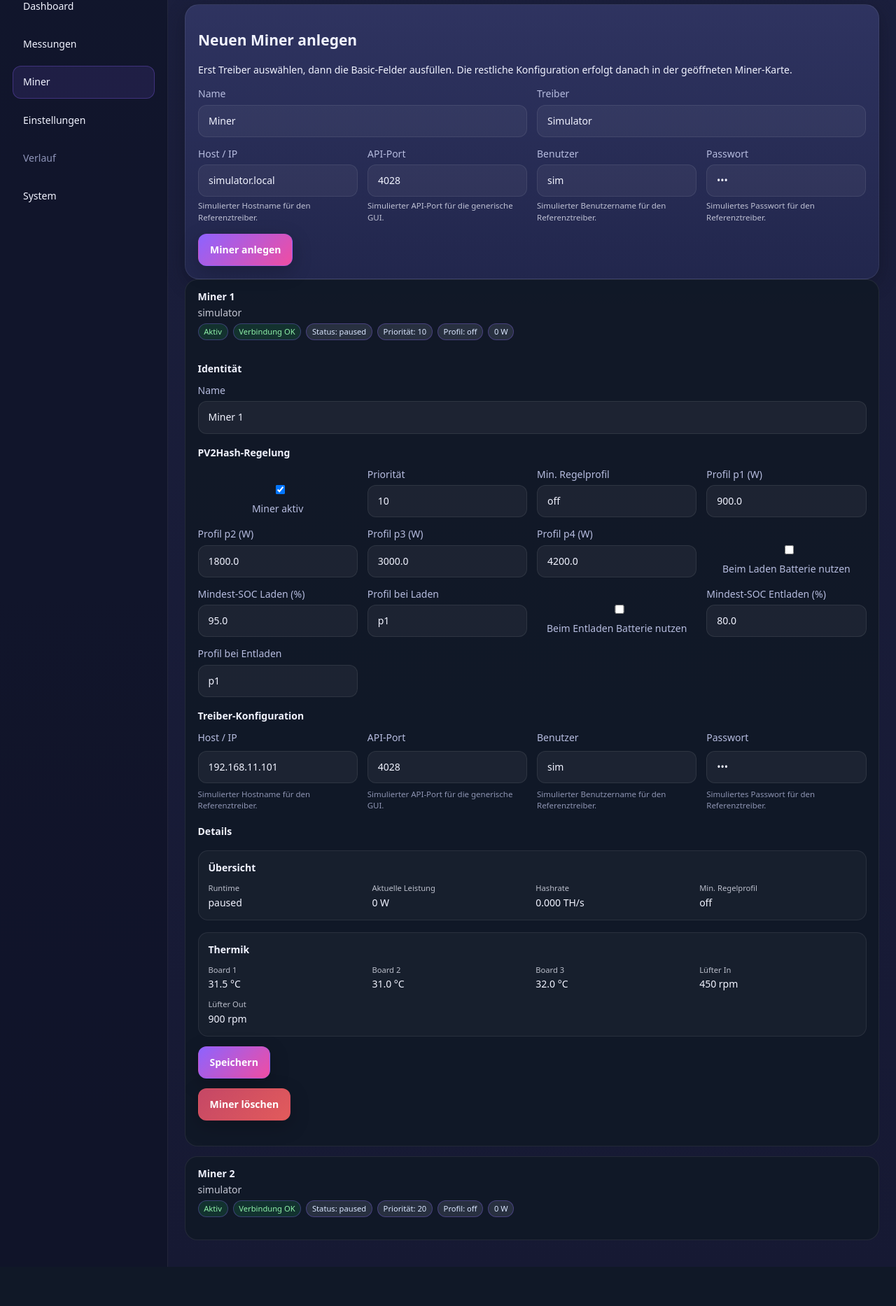
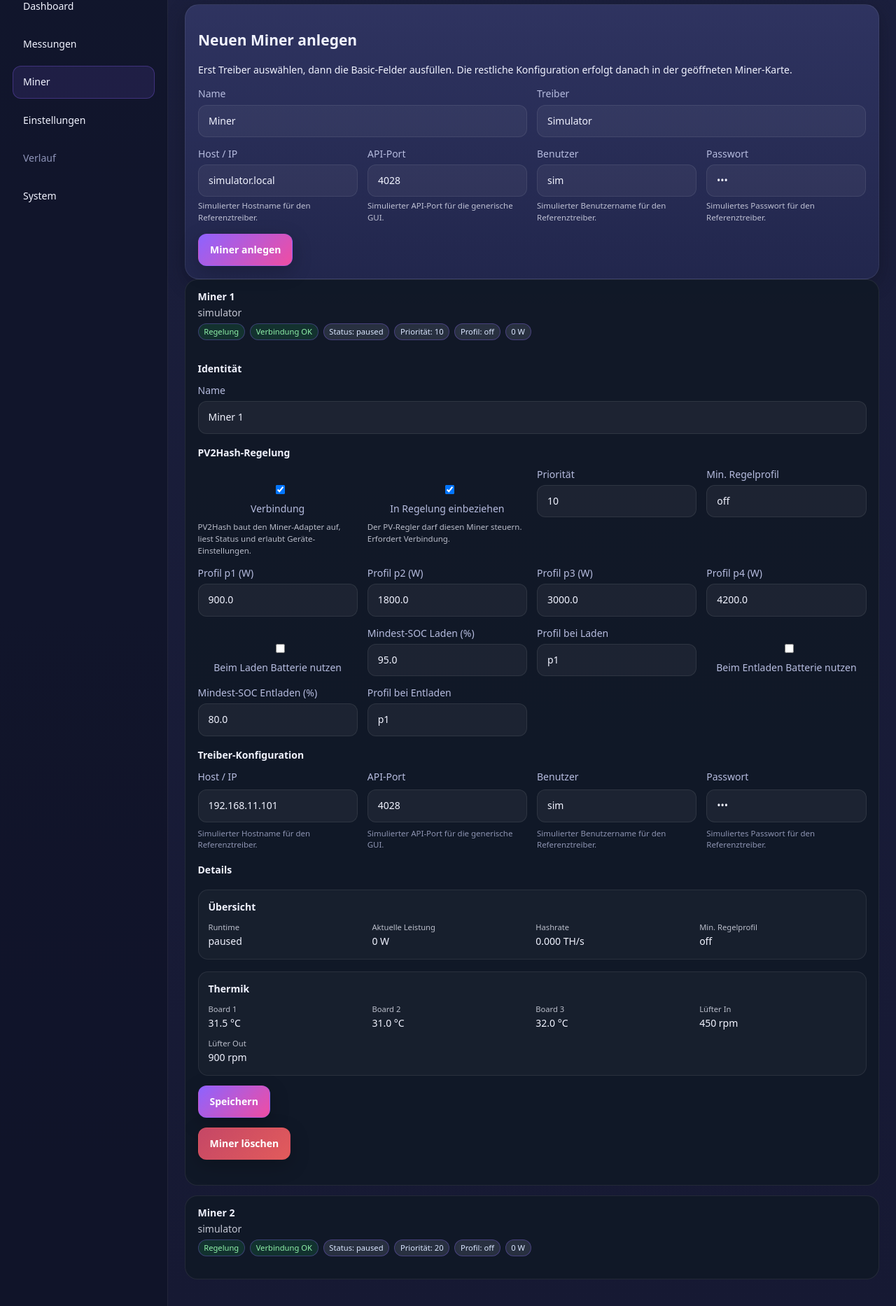
Before and after one commit to phlupp/pv2hash, a FastAPI app: page /miners in a window 1280 px wide, after a click that opens the changed part. Shown: the part 110-1976 px from the top of the page at 70% size. Before the commit the page ends 1920 px from the top, so only its background shows below. Run offline with FastAPI, Linux system fonts and the light colour scheme; some libraries are stand-ins or nearby versions.

Commit message:
Split miner connection and control enable flags

```diff
--- a/pv2hash/app.py
+++ b/pv2hash/app.py
@@ -118,7 +118,8 @@ def _core_control_schema() -> list[DriverField]:
         _choice("p4", "p4"),
     )
     return [
-        DriverField(name="enabled", label="Miner aktiv", type="checkbox", default=True),
+        DriverField(name="monitor_enabled", label="Verbindung", type="checkbox", default=True, help="PV2Hash baut den Miner-Adapter auf, liest Status und erlaubt Geräte-Einstellungen."),
+        DriverField(name="control_enabled", label="In Regelung einbeziehen", type="checkbox", default=True, help="Der PV-Regler darf diesen Miner steuern. Erfordert Verbindung."),
         DriverField(name="priority", label="Priorität", type="number", default=100, placeholder="100"),
         DriverField(name="min_regulated_profile", label="Min. Regelprofil", type="select", default="off", choices=min_profile_choices),
         DriverField(name="profiles.p1.power_w", label="Profil p1 (W)", type="number", default=900),
@@ -255,7 +256,8 @@ def _miner_card_summary(miner_cfg: dict, runtime: dict) -> dict:
     reachable = runtime.get("reachable") if runtime else None
     runtime_state = runtime.get("runtime_state") if runtime else None
     return {
-        "active": bool(miner_cfg.get("enabled", True)),
+        "monitor_enabled": bool(miner_cfg.get("monitor_enabled", True)),
+        "control_enabled": bool(miner_cfg.get("control_enabled", True)),
         "connection_ok": True if reachable is True else False if reachable is False else None,
         "runtime_state": runtime_state or "unknown",
         "priority": miner_cfg.get("priority", 100),
@@ -332,14 +334,15 @@ def _build_dashboard_miner_rows() -> list[dict]:
 
     def _sort_key(miner_cfg: dict) -> tuple[int, int, str]:
         return (
-            0 if bool(miner_cfg.get("enabled", True)) else 1,
+            0 if bool(miner_cfg.get("control_enabled", True)) else 1,
             int(miner_cfg.get("priority", 100)),
             str(miner_cfg.get("name", "")).lower(),
         )
 
     for miner_cfg in sorted(config_miners, key=_sort_key):
         runtime_miner = runtime_map.get(miner_cfg.get("id"))
-        enabled = bool(miner_cfg.get("enabled", True))
+        monitor_enabled = bool(miner_cfg.get("monitor_enabled", True))
+        control_enabled = bool(miner_cfg.get("control_enabled", True))
         runtime_state_normalized = str(
             getattr(runtime_miner, "runtime_state", "unknown") or "unknown"
         ).lower()
@@ -370,10 +373,11 @@ def _build_dashboard_miner_rows() -> list[dict]:
                 "profile": profile,
                 "power_text": power_text,
                 "hashrate_text": hashrate_text,
-                "enabled": enabled,
+                "monitor_enabled": monitor_enabled,
+                "control_enabled": control_enabled,
                 "reachable": reachable,
                 "is_running": is_running,
-                "action_label": "Pause" if enabled else "Aktivieren",
+                "action_label": "Aus Regelung nehmen" if control_enabled else "In Regelung aufnehmen",
             }
         )
     return rows
@@ -1119,7 +1123,8 @@ async def control_loop() -> None:
                 continue
 
             profile_switch_requested = len(miners) == len(decision.profiles) and any(
-                getattr(miner.info, "profile", None) != profile
+                miner.is_active_for_distribution()
+                and getattr(miner.info, "profile", None) != profile
                 for miner, profile in zip(miners, decision.profiles)
             )
 
@@ -1128,6 +1133,8 @@ async def control_loop() -> None:
                     logger.info("Stopping stale profile apply after runtime reload")
                     aborted = True
                     break
+                if not miner.is_active_for_distribution():
+                    continue
                 await miner.set_profile(profile)
 
             if aborted:
@@ -1474,7 +1481,8 @@ async def add_miner(request: Request):
         "id": miner_id,
         "name": "Miner",
         "driver": driver,
-        "enabled": True,
+        "monitor_enabled": True,
+        "control_enabled": True,
         "priority": 100,
         "host": "",
         "settings": {},
@@ -1544,6 +1552,9 @@ async def update_miner(request: Request):
             value = _coerce_field_value(field, raw, fallback=fallback)
             _set_nested_value(updated, field.name, value)
 
+        if bool(updated.get("control_enabled", True)):
+            updated["monitor_enabled"] = True
+
         validation_error = _validate_profile_values(
             profile_values=updated.get("profiles", {}),
             runtime_constraints=runtime_map.get(miner_id),
@@ -1559,8 +1570,8 @@ async def update_miner(request: Request):
         miner.clear()
         miner.update(updated)
         logger.info(
-            "Miner updated via metadata UI: id=%s name=%s driver=%s host=%s enabled=%s",
-            miner.get("id"), miner.get("name"), driver, miner.get("host"), miner.get("enabled")
+            "Miner updated via metadata UI: id=%s name=%s driver=%s host=%s control_enabled=%s",
+            miner.get("id"), miner.get("name"), driver, miner.get("host"), miner.get("control_enabled")
         )
         break
 
@@ -1569,24 +1580,26 @@ async def update_miner(request: Request):
     return RedirectResponse(url=f"/miners?saved=1&open={miner_id}", status_code=303)
 
 
-@app.post("/miners/set-enabled")
-async def set_miner_enabled_from_dashboard(
+@app.post("/miners/set-control-enabled")
+async def set_miner_control_enabled_from_dashboard(
     miner_id: str = Form(...),
-    enabled: str = Form(...),
+    control_enabled: str = Form(...),
     next_url: str = Form("/"),
 ):
     target_url = str(next_url or "/").strip() or "/"
-    desired_enabled = str(enabled).strip().lower() in {"1", "true", "on", "yes"}
+    desired_control_enabled = str(control_enabled).strip().lower() in {"1", "true", "on", "yes"}
     found = False
 
     for miner in state.config.get("miners", []):
         if miner.get("id") != miner_id:
             continue
-        miner["enabled"] = desired_enabled
+        miner["control_enabled"] = desired_control_enabled
+        if desired_control_enabled:
+            miner["monitor_enabled"] = True
         found = True
         logger.info(
-            "Miner %s from dashboard: id=%s name=%s host=%s",
-            "activated" if desired_enabled else "paused",
+            "Miner control %s from dashboard: id=%s name=%s host=%s",
+            "enabled" if desired_control_enabled else "disabled",
             miner_id,
             miner.get("name"),
             miner.get("host"),
@@ -1597,7 +1610,7 @@ async def set_miner_enabled_from_dashboard(
         save_config(state.config)
         reload_runtime()
         separator = "&" if "?" in target_url else "?"
-        action_name = "enabled" if desired_enabled else "paused"
+        action_name = "control_enabled" if desired_control_enabled else "control_disabled"
         target_url = f"{target_url}{separator}miner_action={action_name}"
 
     return RedirectResponse(url=target_url, status_code=303)
--- a/pv2hash/config/defaults.py
+++ b/pv2hash/config/defaults.py
@@ -71,7 +71,8 @@ DEFAULT_CONFIG = {
             "name": "Miner 1",
             "host": "192.168.11.101",
             "driver": "simulator",
-            "enabled": True,
+            "monitor_enabled": True,
+            "control_enabled": True,
             "priority": 10,
             "serial_number": "SIM-M1",
             "model": "Simulator",
@@ -98,7 +99,8 @@ DEFAULT_CONFIG = {
             "name": "Miner 2",
             "host": "192.168.11.102",
             "driver": "simulator",
-            "enabled": True,
+            "monitor_enabled": True,
+            "control_enabled": True,
             "priority": 20,
             "serial_number": "SIM-M2",
             "model": "Simulator",
--- a/pv2hash/miners/base.py
+++ b/pv2hash/miners/base.py
@@ -120,4 +120,8 @@ class MinerAdapter(ABC):
         return self.get_min_regulated_profile() == "off"
 
     def is_active_for_distribution(self) -> bool:
-        return bool(self.info.enabled and self.info.is_active)
+        return bool(
+            self.info.monitor_enabled
+            and self.info.control_enabled
+            and self.info.is_active
+        )
--- a/pv2hash/models/config_models.py
+++ b/pv2hash/models/config_models.py
@@ -15,7 +15,8 @@ class MinerConfig:
     name: str
     host: str
     driver: str
-    enabled: bool = True
+    monitor_enabled: bool = True
+    control_enabled: bool = True
     priority: int = 100
     serial_number: str | None = None
     model: str | None = None
--- a/pv2hash/models/miner.py
+++ b/pv2hash/models/miner.py
@@ -22,6 +22,11 @@ class MinerInfo:
     host: str
     driver: str
 
+    # monitor_enabled: PV2Hash builds the adapter and reads status/details.
+    # control_enabled: the controller may include this miner in PV regulation.
+    # enabled remains runtime-internal for existing adapter code and mirrors monitor_enabled.
+    monitor_enabled: bool = True
+    control_enabled: bool = True
     enabled: bool = True
     is_active: bool = True
     priority: int = 100
--- a/pv2hash/templates/dashboard.html
+++ b/pv2hash/templates/dashboard.html
@@ -195,7 +195,7 @@
                             <tr>
                                 <td>
                                     <span class="miner-state-icons miner-state-icons-table" aria-label="Minerstatus">
-                                        <span class="status-dot {% if miner.enabled %}is-enabled{% else %}is-disabled{% endif %}" title="Freigabe"></span>
+                                        <span class="status-dot {% if miner.control_enabled %}is-enabled{% else %}is-disabled{% endif %}" title="Freigabe"></span>
                                         <span class="status-icon status-icon-network {% if miner.reachable %}is-active{% else %}is-inactive{% endif %}" title="Erreichbarkeit">{{ inline_icon('network') }}</span>
                                         <span class="status-icon status-icon-run {% if miner.is_running %}is-active{% else %}is-paused{% endif %}" title="Laufstatus">{{ inline_icon('play') if miner.is_running else inline_icon('pause') }}</span>
                                     </span>
@@ -213,9 +213,9 @@
                                 <td>{{ miner.power_text }}</td>
                                 <td>{{ miner.hashrate_text }}</td>
                                 <td>
-                                    <form method="post" action="/miners/set-enabled" class="inline-form">
+                                    <form method="post" action="/miners/set-control-enabled" class="inline-form">
                                         <input type="hidden" name="miner_id" value="{{ miner.id }}">
-                                        <input type="hidden" name="enabled" value="{{ '0' if miner.enabled else '1' }}">
+                                        <input type="hidden" name="control_enabled" value="{{ '0' if miner.control_enabled else '1' }}">
                                         <input type="hidden" name="next_url" value="/">
                                         <button class="btn btn-secondary btn-small" type="submit">{{ miner.action_label }}</button>
                                     </form>
--- a/pv2hash/templates/miners.html
+++ b/pv2hash/templates/miners.html
@@ -133,9 +133,9 @@
                         <strong>{{ miner.name }}</strong>
                         <div style="opacity:.8; margin-top:.2rem;">{{ miner.driver|replace('_', ' ') }}</div>
                         <div class="miner-meta">
-                            <span class="pill {{ 'ok' if miner.summary.active else 'neutral' }}">{{ 'Aktiv' if miner.summary.active else 'Deaktiviert' }}</span>
-                            <span class="pill {% if miner.summary.connection_ok is sameas true %}ok{% elif miner.summary.connection_ok is sameas false %}bad{% else %}neutral{% endif %}">
-                                {% if miner.summary.connection_ok is sameas true %}Verbindung OK{% elif miner.summary.connection_ok is sameas false %}Keine Verbindung{% else %}Verbindung unbekannt{% endif %}
+                            <span class="pill {{ 'ok' if miner.summary.control_enabled else 'neutral' }}">{{ 'Regelung' if miner.summary.control_enabled else 'Nicht geregelt' }}</span>
+                            <span class="pill {% if not miner.summary.monitor_enabled %}neutral{% elif miner.summary.connection_ok is sameas true %}ok{% elif miner.summary.connection_ok is sameas false %}bad{% else %}neutral{% endif %}">
+                                {% if not miner.summary.monitor_enabled %}Verbindung aus{% elif miner.summary.connection_ok is sameas true %}Verbindung OK{% elif miner.summary.connection_ok is sameas false %}Keine Verbindung{% else %}Verbindung unbekannt{% endif %}
                             </span>
                             <span class="pill neutral">Status: {{ miner.summary.runtime_state }}</span>
                             <span class="pill neutral">Priorität: {{ miner.summary.priority }}</span>
@@ -309,6 +309,23 @@ function syncCreateDriverFields() {
 }
 driverSelect.addEventListener('change', syncCreateDriverFields);
 syncCreateDriverFields();
+
+function syncMonitorControlDependency(form) {
+  const monitor = form.querySelector('input[name="monitor_enabled"]');
+  const control = form.querySelector('input[name="control_enabled"]');
+  if (!monitor || !control) return;
+  function apply() {
+    if (control.checked) monitor.checked = true;
+  }
+  control.addEventListener('change', apply);
+  monitor.addEventListener('change', () => {
+    if (!monitor.checked) control.checked = false;
+  });
+  apply();
+}
+for (const form of document.querySelectorAll('form.details-form')) {
+  syncMonitorControlDependency(form);
+}
 </script>
 </body>
 </html>
```
Also changed, not shown: pv2hash/config/store.py (+13 -0 lines), pv2hash/factory.py (+27 -5 lines), pv2hash/miners/README.md.
